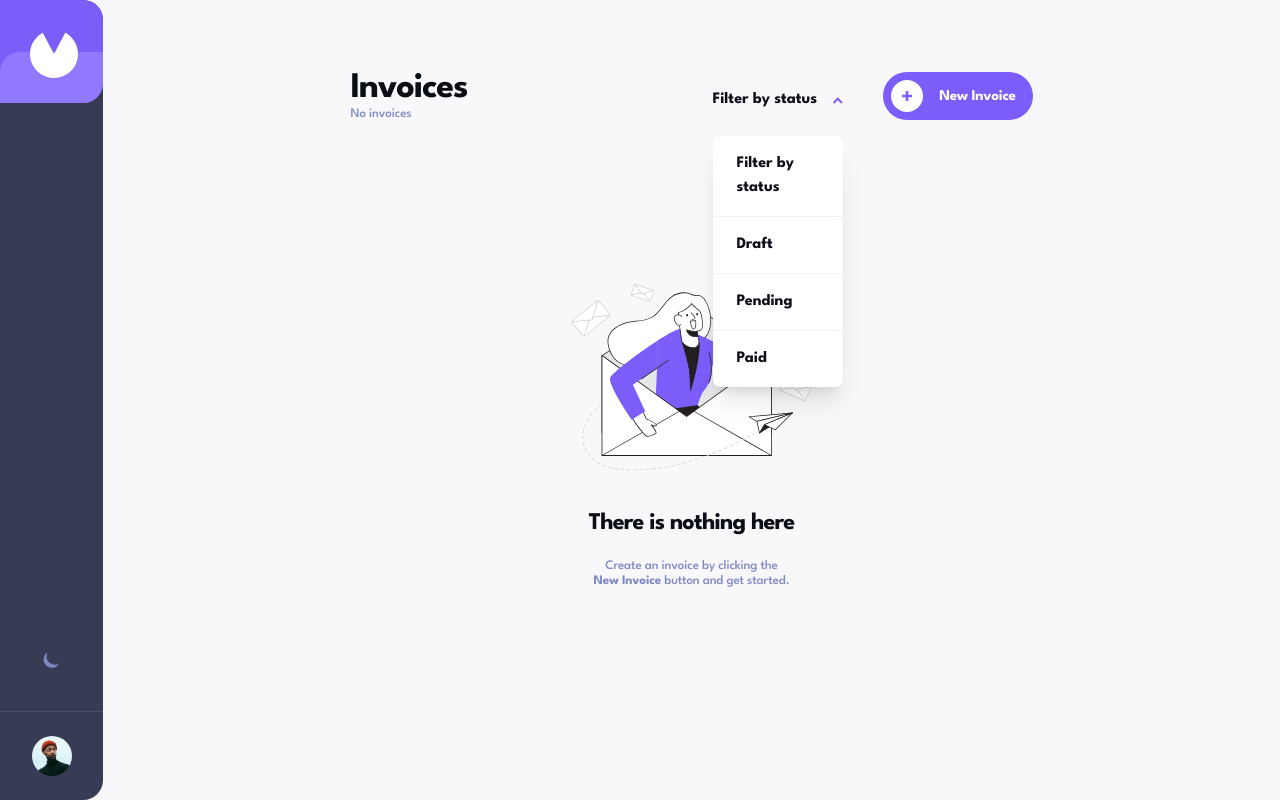
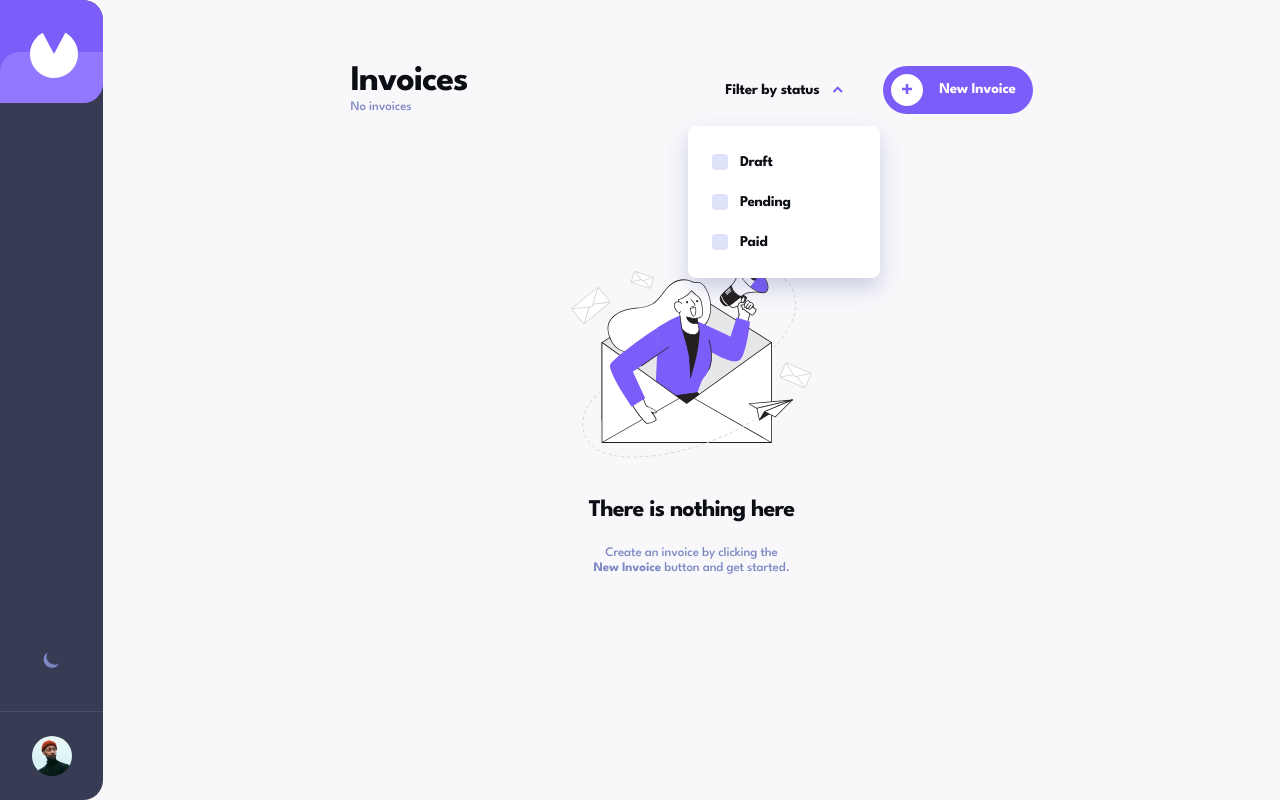
Before and after one commit to sage-ali/invoice-management-app, a Next.js app: page / in a window 1280 px wide. Both pictures are taken after a click on the button "Filter by status". Built offline with nearby package versions, Linux system fonts and the light colour scheme.

Commit message:
feat: add new component for the filter dropdown

```diff
--- a/src/app/page.tsx
+++ b/src/app/page.tsx
@@ -4,10 +4,9 @@ import { useInvoiceStore } from '@/features/invoices/store/invoiceStore'
 import { InvoiceCard } from '@/features/invoices/components/InvoiceCard.component'
 import Image from 'next/image'
 import { Button } from '@/components/Button.component'
-import { InvoiceStatus } from '../features/invoices/types/store'
-import { Select, SelectOption } from '@/components/Select.component'
-import { useState } from 'react'
+import { useState, useMemo } from 'react'
 import { InvoiceForm } from '@/features/invoices/components/InvoiceForm.component'
+import { FilterDropdown } from '@/features/invoices/components/FilterDropdown.component'
 
 export default function InvoicesPage() {
   // Use the store and selectors
@@ -16,28 +15,12 @@ export default function InvoicesPage() {
   const setStatusFilter = useInvoiceStore((state) => state.setStatusFilter)
 
   const [isFormOpen, setIsFormOpen] = useState(false)
-  const [filterValue, setFilterValue] = useState('all')
-  const selectOptions: SelectOption[] = [
-    {
-      label: (
-        <>
-          <span className="hidden md:inline">Filter by status</span>
-          <span className="md:hidden">Filter</span>
-        </>
-      ),
-      value: 'all',
-    },
-    { label: 'Draft', value: 'draft' },
-    { label: 'Pending', value: 'pending' },
-    { label: 'Paid', value: 'paid' },
-  ]
 
-  // Perform the filter here.
-  // It only re-runs when invoices or statusFilter actually change.
-  const filteredInvoices =
-    statusFilter === 'all'
-      ? invoices
-      : invoices.filter((inv) => inv.status === statusFilter)
+  // Compute filtered invoices
+  const filteredInvoices = useMemo(() => {
+    if (!statusFilter || statusFilter.length === 0) return invoices
+    return invoices.filter((inv) => statusFilter.includes(inv.status))
+  }, [invoices, statusFilter])
 
   return (
     <>
@@ -63,19 +46,11 @@ export default function InvoicesPage() {
           </div>
 
           <div className="flex items-center gap-4 md:gap-10">
-            {/* Status Filter (Simple version for now) */}
-            <div className="relative w-18.75 md:w-32.5">
-              <Select
-                label=""
-                options={selectOptions}
-                value={filterValue}
-                buttonClassName="border-0 bg-transparent dark:bg-transparent justify-end px-0"
-                onChange={(val) => {
-                  setFilterValue(val as InvoiceStatus)
-                  setStatusFilter(val as InvoiceStatus)
-                }}
-              />
-            </div>
+            {/* Status Filter Component */}
+            <FilterDropdown
+              selectedStatuses={statusFilter}
+              onChange={setStatusFilter}
+            />
 
             <Button
               variant="primary"
--- /dev/null
+++ b/src/features/invoices/components/FilterDropdown.component.tsx
@@ -0,0 +1,165 @@
+'use client'
+
+import { useState, useRef, useEffect, useId } from 'react'
+import { cn } from '@/lib/utils'
+import { InvoiceStatus } from '@/features/invoices/types/store'
+
+interface FilterDropdownProps {
+  selectedStatuses: InvoiceStatus[]
+  onChange: (statuses: InvoiceStatus[]) => void
+  className?: string
+}
+
+export const FilterDropdown = ({
+  selectedStatuses,
+  onChange,
+  className,
+}: FilterDropdownProps) => {
+  const [isOpen, setIsOpen] = useState(false)
+  const containerRef = useRef<HTMLDivElement>(null)
+
+  const uniqueId = useId()
+  const listboxId = `${uniqueId}-listbox`
+
+  const toggleStatus = (status: InvoiceStatus) => {
+    if (selectedStatuses.includes(status)) {
+      onChange(selectedStatuses.filter((s) => s !== status))
+    } else {
+      onChange([...selectedStatuses, status])
+    }
+  }
+
+  // Close dropdown if clicking outside
+  useEffect(() => {
+    const handleOutsideClick = (e: MouseEvent) => {
+      if (
+        containerRef.current &&
+        !containerRef.current.contains(e.target as Node)
+      ) {
+        setIsOpen(false)
+      }
+    }
+    document.addEventListener('mousedown', handleOutsideClick)
+    return () => document.removeEventListener('mousedown', handleOutsideClick)
+  }, [])
+
+  const handleKeyDown = (e: React.KeyboardEvent<HTMLButtonElement>) => {
+    if (!isOpen) {
+      if (['Enter', ' ', 'ArrowDown', 'ArrowUp'].includes(e.key)) {
+        e.preventDefault()
+        setIsOpen(true)
+      }
+      return
+    }
+
+    if (e.key === 'Escape' || e.key === 'Tab') {
+      setIsOpen(false)
+    }
+  }
+
+  const statuses: InvoiceStatus[] = ['draft', 'pending', 'paid']
+  const labels: Record<InvoiceStatus, string> = {
+    draft: 'Draft',
+    pending: 'Pending',
+    paid: 'Paid',
+  }
+
+  return (
+    <div
+      className={cn('relative flex items-center', className)}
+      ref={containerRef}
+    >
+      <button
+        type="button"
+        onClick={() => setIsOpen(!isOpen)}
+        onKeyDown={handleKeyDown}
+        aria-haspopup="listbox"
+        aria-expanded={isOpen}
+        aria-controls={listboxId}
+        className="focus-visible:outline-primary flex items-center gap-3 rounded border-0 bg-transparent outline-none focus-visible:outline-2"
+      >
+        <span className="text-heading-s text-dark-text font-bold whitespace-nowrap transition-colors dark:text-white">
+          <span className="hidden md:inline">Filter by status</span>
+          <span className="md:hidden">Filter</span>
+        </span>
+        <svg
+          className={cn(
+            'shrink-0 transition-transform duration-200',
+            isOpen && 'rotate-180'
+          )}
+          width="11"
+          height="7"
+          xmlns="http://www.w3.org/2000/svg"
+        >
+          <path
+            d="M1 1l4.228 4.228L9.456 1"
+            stroke="#7C5DFA"
+            strokeWidth="2"
+            fill="none"
+            fillRule="evenodd"
+          />
+        </svg>
+      </button>
+
+      {isOpen && (
+        <ul
+          id={listboxId}
+          role="listbox"
+          aria-multiselectable="true"
+          tabIndex={-1}
+          className="shadow-dropdown dark:bg-dark-hover absolute top-[calc(100%+24px)] left-1/2 z-50 flex w-48 -translate-x-1/2 flex-col gap-4 rounded-lg bg-white p-6 dark:shadow-none"
+        >
+          {statuses.map((status) => {
+            const isSelected = selectedStatuses.includes(status)
+            return (
+              <li
+                key={status}
+                role="option"
+                aria-selected={isSelected}
+                onClick={() => toggleStatus(status)}
+                onKeyDown={(e) => {
+                  if (e.key === 'Enter' || e.key === ' ') {
+                    e.preventDefault()
+                    toggleStatus(status)
+                  }
+                }}
+                tabIndex={0}
+                className="group flex cursor-pointer items-center gap-3 outline-none"
+              >
+                {/* Custom Checkbox */}
+                <div
+                  className={cn(
+                    'flex h-4 w-4 shrink-0 items-center justify-center rounded-sm border border-transparent transition-colors',
+                    isSelected
+                      ? 'bg-primary'
+                      : 'group-hover:border-primary group-focus:border-primary bg-[#DFE3FA] dark:bg-[#1E2139]'
+                  )}
+                >
+                  {isSelected && (
+                    <svg
+                      width="10"
+                      height="8"
+                      xmlns="http://www.w3.org/2000/svg"
+                    >
+                      <path
+                        d="M1.5 4.5l2.124 2.124L8.97 1.28"
+                        stroke="#FFF"
+                        strokeWidth="2"
+                        fill="none"
+                      />
+                    </svg>
+                  )}
+                </div>
+
+                {/* Label */}
+                <span className="text-heading-s text-dark-text font-bold capitalize transition-colors dark:text-white">
+                  {labels[status]}
+                </span>
+              </li>
+            )
+          })}
+        </ul>
+      )}
+    </div>
+  )
+}
--- a/src/features/invoices/store/invoiceStore.ts
+++ b/src/features/invoices/store/invoiceStore.ts
@@ -1,5 +1,6 @@
 import {
   Invoice,
+  InvoiceStatus,
   InvoiceUpdatePayload,
   InvoiceCreatePayload,
 } from '@/features/invoices/types/store'
@@ -11,14 +12,14 @@ import { generateInvoiceId } from '../utils/generateId'
 interface InvoiceStore {
   // State
   invoices: Invoice[]
-  statusFilter: 'all' | 'draft' | 'pending' | 'paid'
+  statusFilter: InvoiceStatus[]
 
   // Actions
   addInvoice: (invoice: InvoiceCreatePayload) => void
   updateInvoice: (id: string, updates: InvoiceUpdatePayload) => void
   deleteInvoice: (id: string) => void
   markAsPaid: (id: string) => void
-  setStatusFilter: (filter: InvoiceStore['statusFilter']) => void
+  setStatusFilter: (filter: InvoiceStatus[]) => void
 
   // Initialization
   seedInvoices: (invoices: Invoice[]) => void
@@ -28,7 +29,7 @@ export const useInvoiceStore = create<InvoiceStore>()(
   persist(
     (set) => ({
       invoices: [],
-      statusFilter: 'all',
+      statusFilter: [],
 
       addInvoice: (invoice) =>
         set((state) => ({
@@ -78,6 +79,11 @@ export const useInvoiceStore = create<InvoiceStore>()(
         } else {
           console.log('Persisted invoices found, using them.')
         }
+
+        // Ensure migration from old string-based 'all' filter to array-based filter
+        if (state && typeof state.statusFilter === 'string') {
+          state.setStatusFilter([])
+        }
       },
     }
   )
@@ -85,8 +91,8 @@ export const useInvoiceStore = create<InvoiceStore>()(
 
 // Selectors (use these in components)
 export const selectFilteredInvoices = (state: InvoiceStore) => {
-  if (state.statusFilter === 'all') return state.invoices
-  return state.invoices.filter((inv) => inv.status === state.statusFilter)
+  if (state.statusFilter.length === 0) return state.invoices
+  return state.invoices.filter((inv) => state.statusFilter.includes(inv.status))
 }
 
 export const selectInvoiceById = (id: string) => (state: InvoiceStore) =>
```
